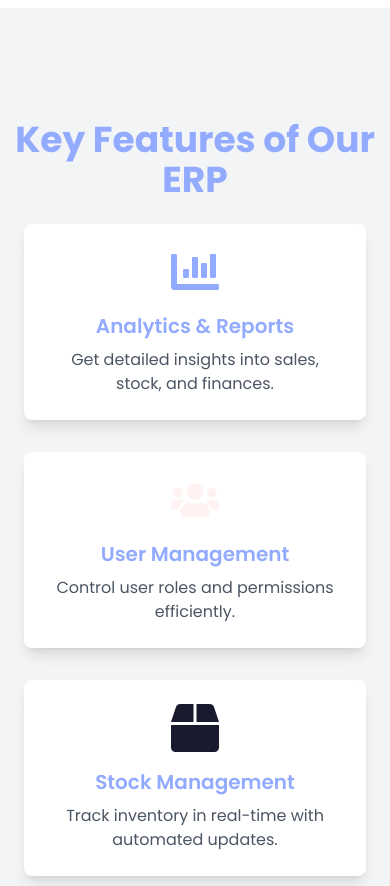
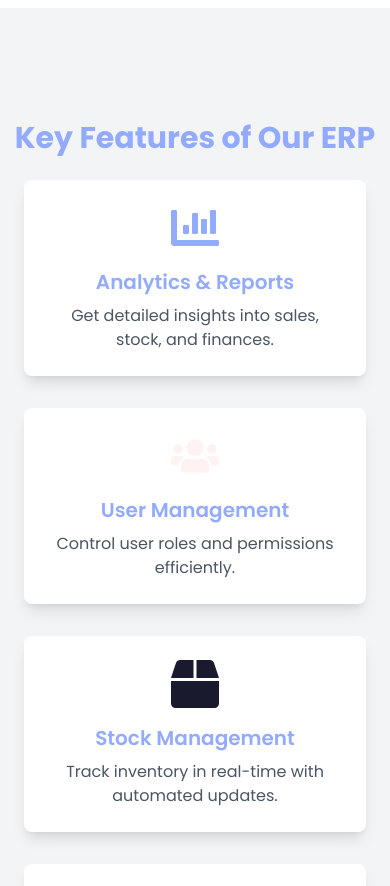
Before and after one commit to abdulbasit711/Pandas, a React (Vite) app: page / in a window 390 px wide. Shown: the part 2200-3086 px from the top of the page. Built offline with nearby package versions, Linux system fonts and the light colour scheme.

Commit message:
Fix bug in features section

```diff
--- a/src/components/ProductSection.jsx
+++ b/src/components/ProductSection.jsx
@@ -20,7 +20,7 @@ const ProductSection = () => {
           initial={{ opacity: 0, y: -30 }}
           animate={{ opacity: 1, y: 0 }}
           transition={{ duration: 0.8 }}
-          className="text-4xl font-bold text-primary dark:text-white mb-6"
+          className="sm:text-4xl text-3xl px-2 font-bold text-primary dark:text-white mb-6"
         >
           Key Features of Our ERP
         </motion.h2>
```
